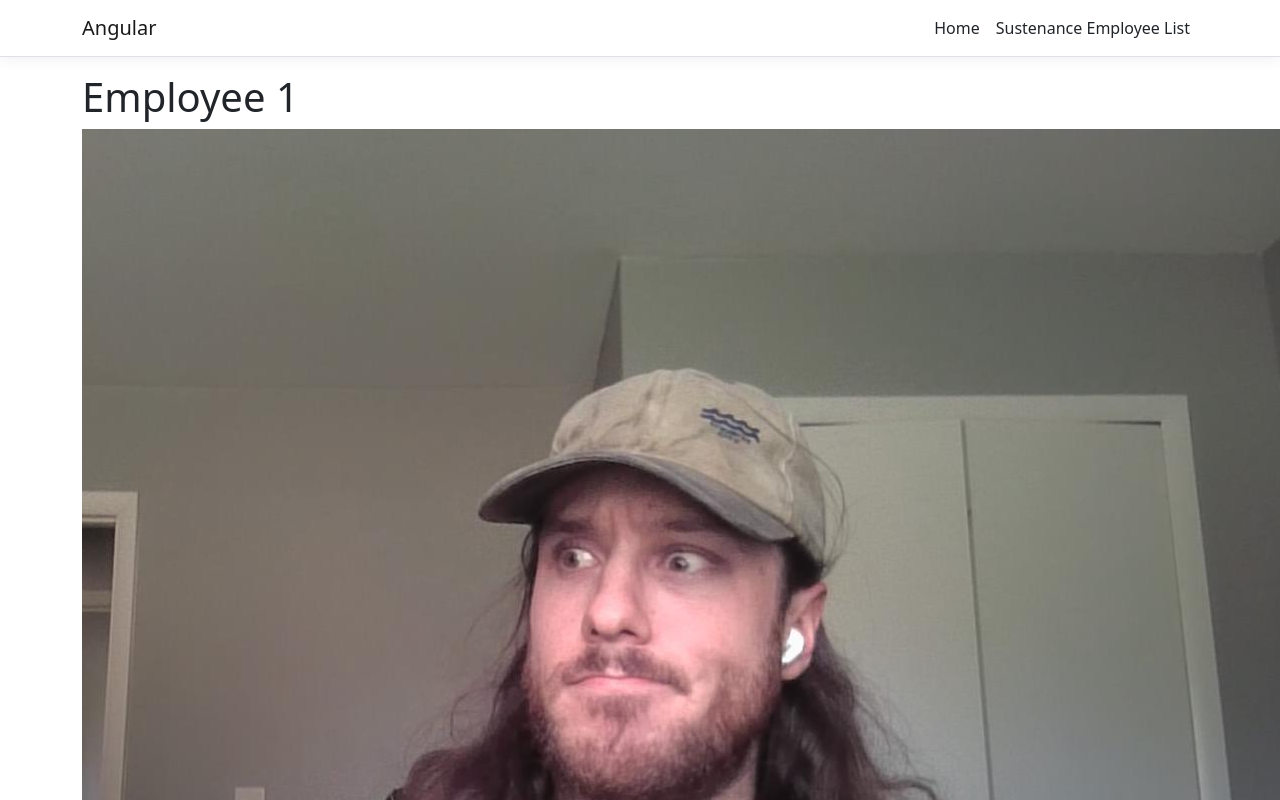
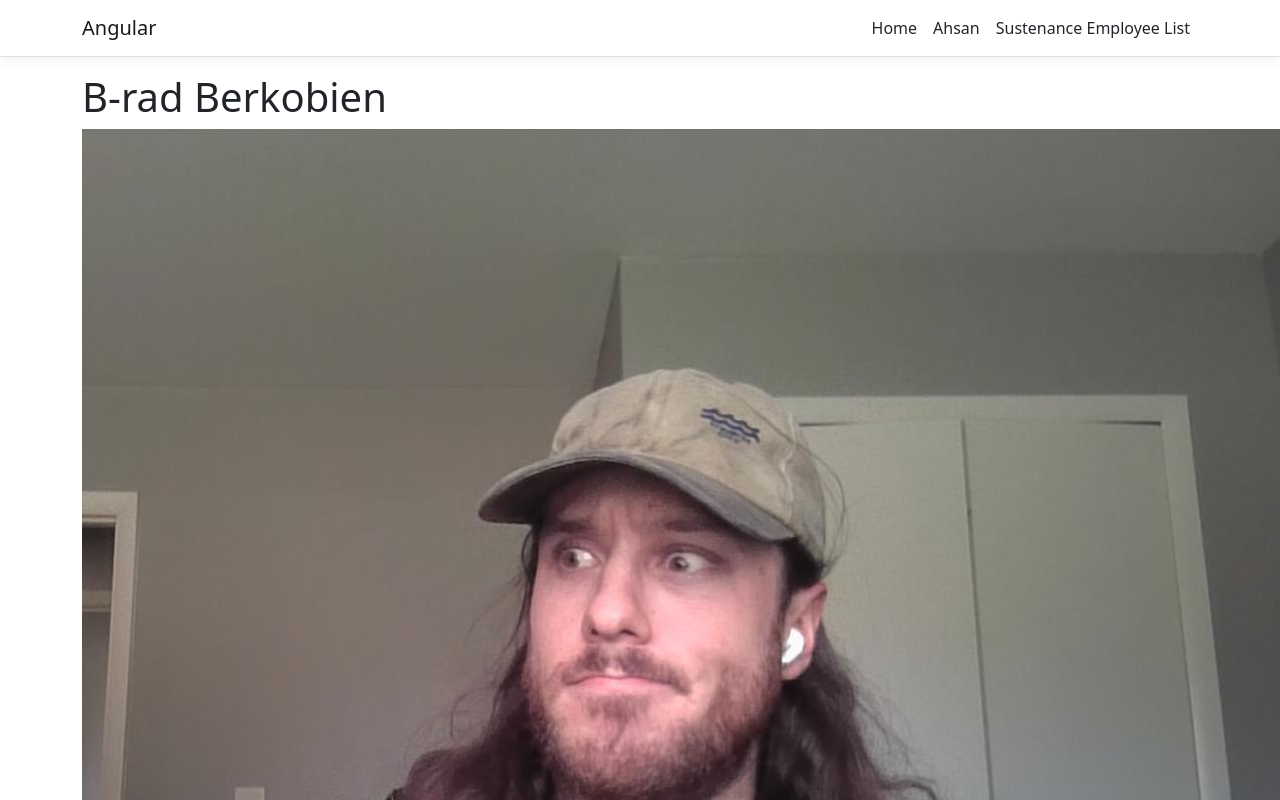
Before and after one commit to berk6529/berk6529.github.io, an Angular app in the folder ClientApp/: page / in a window 1280 px wide. Shown: the top 800 px of the page. Built offline with nearby package versions, Linux system fonts and the light colour scheme.

Commit message:
Add in Ahsan

```diff
--- /dev/null
+++ b/ClientApp/src/app/Ahsan/ahsan.component.html
@@ -0,0 +1 @@
+<h1>Ahsan Ahmad</h1>
--- a/ClientApp/src/app/app.module.ts
+++ b/ClientApp/src/app/app.module.ts
@@ -8,13 +8,15 @@ import { AppComponent } from './app.component';
 import { NavMenuComponent } from './nav-menu/nav-menu.component';
 import { HomeComponent } from './home/home.component';
 import { FetchDataComponent } from './fetch-data/fetch-data.component';
+import { AhsanComponent } from './Ahsan/ahsan.component';
 
 @NgModule({
   declarations: [
     AppComponent,
     NavMenuComponent,
     HomeComponent,
-    FetchDataComponent
+    FetchDataComponent,
+    AhsanComponent
   ],
   imports: [
     BrowserModule.withServerTransition({ appId: 'ng-cli-universal' }),
@@ -22,6 +24,7 @@ import { FetchDataComponent } from './fetch-data/fetch-data.component';
     FormsModule,
     RouterModule.forRoot([
       { path: '', component: HomeComponent, pathMatch: 'full' },
+      { path: 'ahsan', component: AhsanComponent},
       { path: 'fetch-data', component: FetchDataComponent },
     ])
   ],
--- a/ClientApp/src/app/fetch-data/fetch-data.component.ts
+++ b/ClientApp/src/app/fetch-data/fetch-data.component.ts
@@ -21,9 +21,6 @@ export class FetchDataComponent {
   }
 }
 
-
-
-
 interface names {
   FirstName: string,
   LastName: string,
--- a/ClientApp/src/app/home/home.component.html
+++ b/ClientApp/src/app/home/home.component.html
@@ -1,3 +1,3 @@
-<h1>Employee 1</h1>
+<h1>B-rad Berkobien</h1>
 
 <img src="assets/good one.jpg" alt="">
--- a/ClientApp/src/app/nav-menu/nav-menu.component.html
+++ b/ClientApp/src/app/nav-menu/nav-menu.component.html
@@ -20,17 +20,16 @@
         [ngClass]="{ show: isExpanded }"
       >
         <ul class="navbar-nav flex-grow">
-          <li
-            class="nav-item"
-            [routerLinkActive]="['link-active']"
-            [routerLinkActiveOptions]="{ exact: true }"
-          >
+          <li class="nav-item"
+              [routerLinkActive]="['link-active']"
+              [routerLinkActiveOptions]="{ exact: true }">
             <a class="nav-link text-dark" [routerLink]="['/']">Home</a>
           </li>
+          <li class="nav-item" [routerLinkActive]="['ahsan']">
+            <a class="nav-link text-dark" [routerLink]="['/ahsan']">Ahsan</a>
+          </li>
           <li class="nav-item" [routerLinkActive]="['link-active']">
-            <a class="nav-link text-dark" [routerLink]="['/fetch-data']"
-              >Sustenance Employee List</a
-            >
+            <a class="nav-link text-dark" [routerLink]="['/fetch-data']">Sustenance Employee List</a>
           </li>
         </ul>
       </div>
```
Also changed, not shown: ClientApp/src/app/Ahsan/ahsan.component.ts (added, +8 -0 lines), package.json (added, +22 -0 lines), 2 other files (tests, documents, lock files or other folders).
